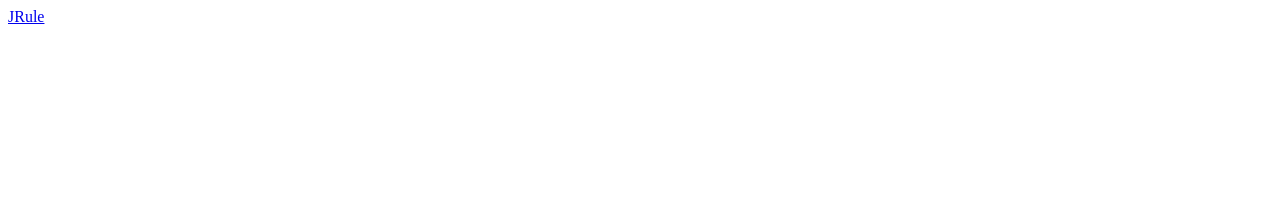
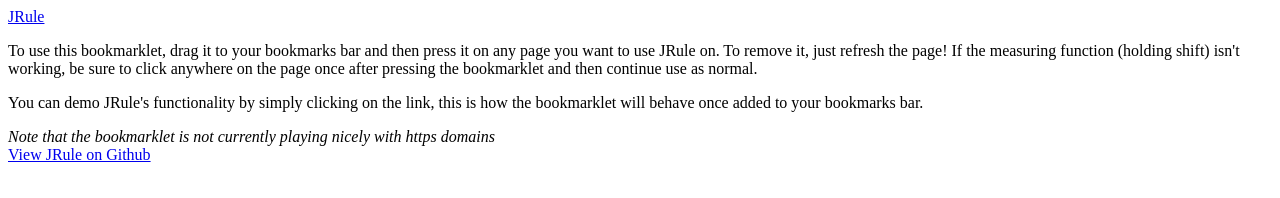
Before and after one commit to lstebner/jrule, a plain HTML site: page bookmarklet.html in a window 1280 px wide. Drawn offline with Linux system fonts and the light colour scheme.

Commit message:
adding more info to bookmarklet page

```diff
--- a/bookmarklet.html
+++ b/bookmarklet.html
@@ -9,5 +9,15 @@
     jsCode.setAttribute('src', 'http://www.beansandhops.com/javascripts/jrule.js');
   document.body.appendChild(jsCode);
  }());">JRule</a>
+
+    <p>To use this bookmarklet, drag it to your bookmarks bar and then press it on any page you want to use JRule on. To remove it, just refresh the page! If the measuring function (holding shift) isn't working, be sure to click anywhere on the page once after pressing the bookmarklet and then continue use as normal.</p>
+
+    <p>You can demo JRule's functionality by simply clicking on the link, this is how the bookmarklet will behave once added to your bookmarks bar.</p>
+
+    <em>Note that the bookmarklet is not currently playing nicely with https domains</em>
+
+    <br />
+
+    <a href="https://github.com/lstebner/jrule">View JRule on Github</a>
   </body>
 </html>
```
